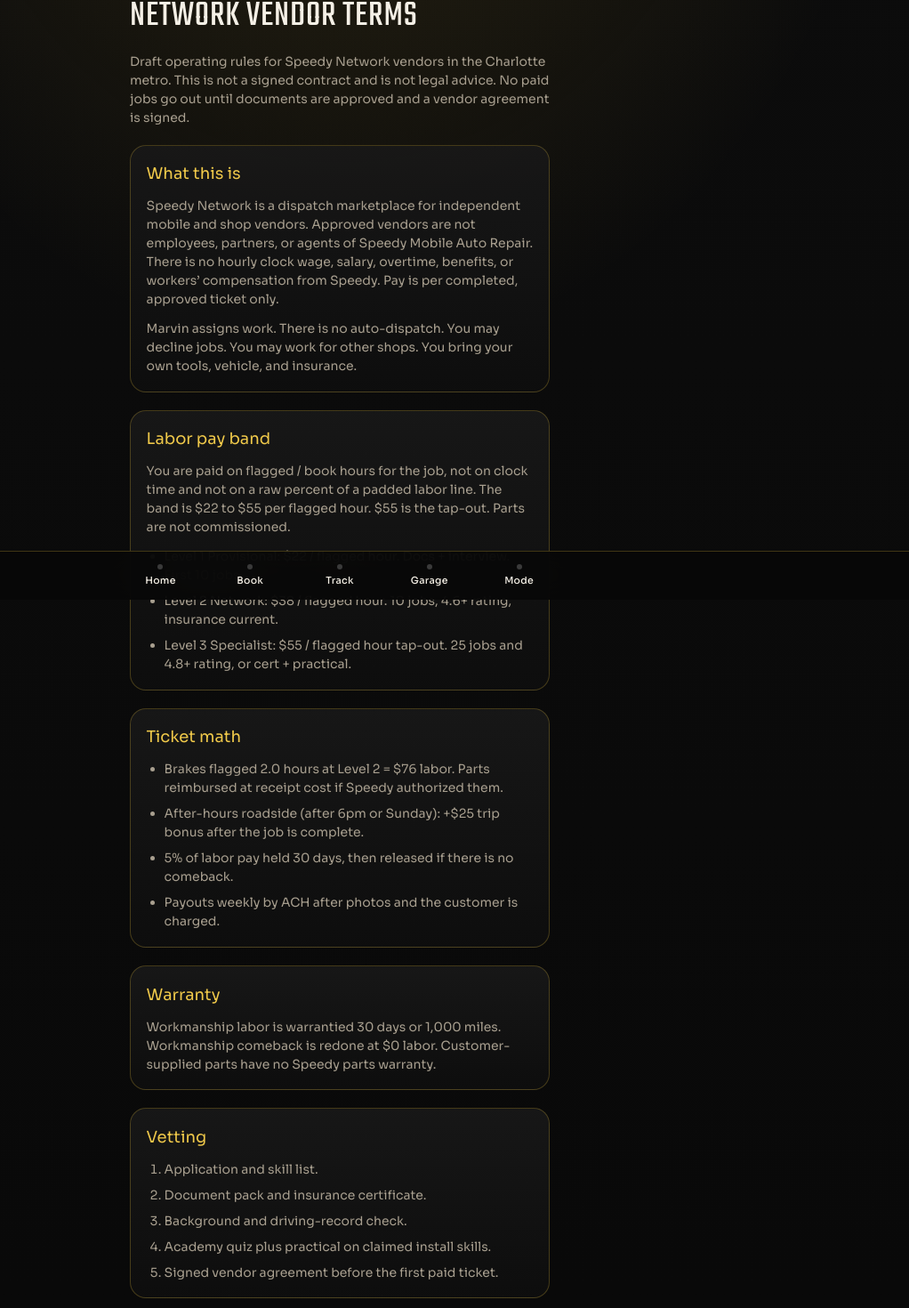
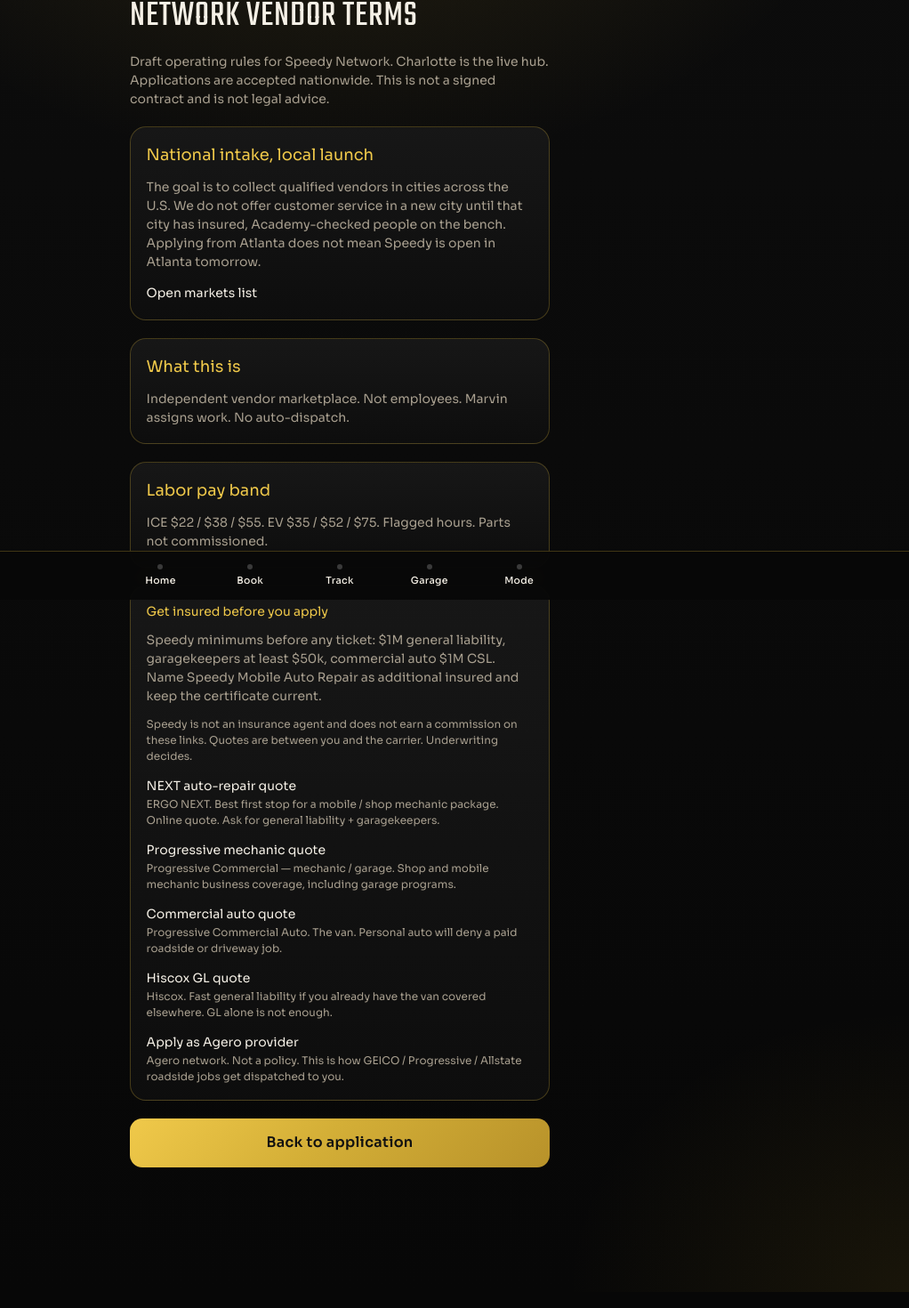
Before and after one commit to speedyapointments-cyber/speedyautobot, a Next.js app: page /network-terms in a window 1280 px wide. Shown: the part 126-1596 px from the top of the page at 89% size, without its empty margins (258-1280 px from the left). Built offline with nearby package versions, Linux system fonts and the light colour scheme.

Commit message:
Write national-intake-then-local-launch into vendor terms

```diff
--- a/src/app/network-terms/page.tsx
+++ b/src/app/network-terms/page.tsx
@@ -6,91 +6,39 @@
   return (
     <AppShell>
       <div className="px-5 py-6 space-y-5">
-        <p className="text-xs font-medium tracking-[0.24em] text-[var(--gold)] uppercase">
-          Hiring policy
-        </p>
+        <p className="text-xs font-medium tracking-[0.24em] text-[var(--gold)] uppercase">Hiring policy</p>
         <h1 className="section-title">Network vendor terms</h1>
         <p className="muted text-sm">
-          Draft operating rules for Speedy Network vendors in the Charlotte metro.
-          This is not a signed contract and is not legal advice. No paid jobs go out
-          until documents are approved and a vendor agreement is signed.
+          Draft operating rules for Speedy Network. Charlotte is the live hub.
+          Applications are accepted nationwide. This is not a signed contract and is
+          not legal advice.
         </p>
+
+        <section className="panel space-y-3">
+          <h2 className="text-[var(--gold-bright)] text-lg">National intake, local launch</h2>
+          <p className="muted text-sm">
+            The goal is to collect qualified vendors in cities across the U.S. We do
+            not offer customer service in a new city until that city has insured,
+            Academy-checked people on the bench. Applying from Atlanta does not mean
+            Speedy is open in Atlanta tomorrow.
+          </p>
+          <Link href="/markets" className="text-sm text-[var(--gold-bright)] underline">Open markets list</Link>
+        </section>
 
         <section className="panel space-y-3">
           <h2 className="text-[var(--gold-bright)] text-lg">What this is</h2>
           <p className="muted text-sm">
-            Speedy Network is a dispatch marketplace for independent mobile and
-            shop vendors. Approved vendors are not employees, partners, or agents of
-            Speedy Mobile Auto Repair. There is no hourly clock wage, salary,
-            overtime, benefits, or workers’ compensation from Speedy. Pay is per
-            completed, approved ticket only.
-          </p>
-          <p className="muted text-sm">
-            Marvin assigns work. There is no auto-dispatch. You may decline jobs.
-            You may work for other shops. You bring your own tools, vehicle, and
-            insurance.
+            Independent vendor marketplace. Not employees. Marvin assigns work. No auto-dispatch.
           </p>
         </section>
 
         <section className="panel space-y-3">
           <h2 className="text-[var(--gold-bright)] text-lg">Labor pay band</h2>
-          <p className="muted text-sm">
-            You are paid on flagged / book hours for the job, not on clock time and
-            not on a raw percent of a padded labor line. The band is $22 to $55 per
-            flagged hour. $55 is the tap-out. Parts are not commissioned.
-          </p>
-          <ul className="muted text-sm space-y-2 list-disc pl-5">
-            <li>Level 1 Provisional: $22 / flagged hour. Docs + interview. First 10 jobs.</li>
-            <li>Level 2 Network: $38 / flagged hour. 10 jobs, 4.6+ rating, insurance current.</li>
-            <li>Level 3 Specialist: $55 / flagged hour tap-out. 25 jobs and 4.8+ rating, or cert + practical.</li>
-          </ul>
-        </section>
-
-        <section className="panel space-y-3">
-          <h2 className="text-[var(--gold-bright)] text-lg">Ticket math</h2>
-          <ul className="muted text-sm space-y-2 list-disc pl-5">
-            <li>Brakes flagged 2.0 hours at Level 2 = $76 labor. Parts reimbursed at receipt cost if Speedy authorized them.</li>
-            <li>After-hours roadside (after 6pm or Sunday): +$25 trip bonus after the job is complete.</li>
-            <li>5% of labor pay held 30 days, then released if there is no comeback.</li>
-            <li>Payouts weekly by ACH after photos and the customer is charged.</li>
-          </ul>
-        </section>
-
-        <section className="panel space-y-3">
-          <h2 className="text-[var(--gold-bright)] text-lg">Warranty</h2>
-          <p className="muted text-sm">
-            Workmanship labor is warrantied 30 days or 1,000 miles. Workmanship
-            comeback is redone at $0 labor. Customer-supplied parts have no Speedy
-            parts warranty.
-          </p>
-        </section>
-
-        <section className="panel space-y-3">
-          <h2 className="text-[var(--gold-bright)] text-lg">Vetting</h2>
-          <ol className="muted text-sm space-y-2 list-decimal pl-5">
-            <li>Application and skill list.</li>
-            <li>Document pack and insurance certificate.</li>
-            <li>Background and driving-record check.</li>
-            <li>Academy quiz plus practical on claimed install skills.</li>
-            <li>Signed vendor agreement before the first paid ticket.</li>
-          </ol>
+          <p className="muted text-sm">ICE $22 / $38 / $55. EV $35 / $52 / $75. Flagged hours. Parts not commissioned.</p>
         </section>
 
         <InsuranceQuotes />
-
-        <section className="panel space-y-3">
-          <h2 className="text-[var(--gold-bright)] text-lg">Covering the business</h2>
-          <ul className="muted text-sm space-y-2 list-disc pl-5">
-            <li>Written estimate and authorization before extra work.</li>
-            <li>Before-and-after photos on every ticket.</li>
-            <li>No cash off-app on a Speedy-introduced customer.</li>
-            <li>You indemnify Speedy for claims from your work, vehicle, or helpers.</li>
-          </ul>
-        </section>
-
-        <Link href="/apply" className="btn-gold">
-          Back to application
-        </Link>
+        <Link href="/apply" className="btn-gold">Back to application</Link>
       </div>
     </AppShell>
   );
```
